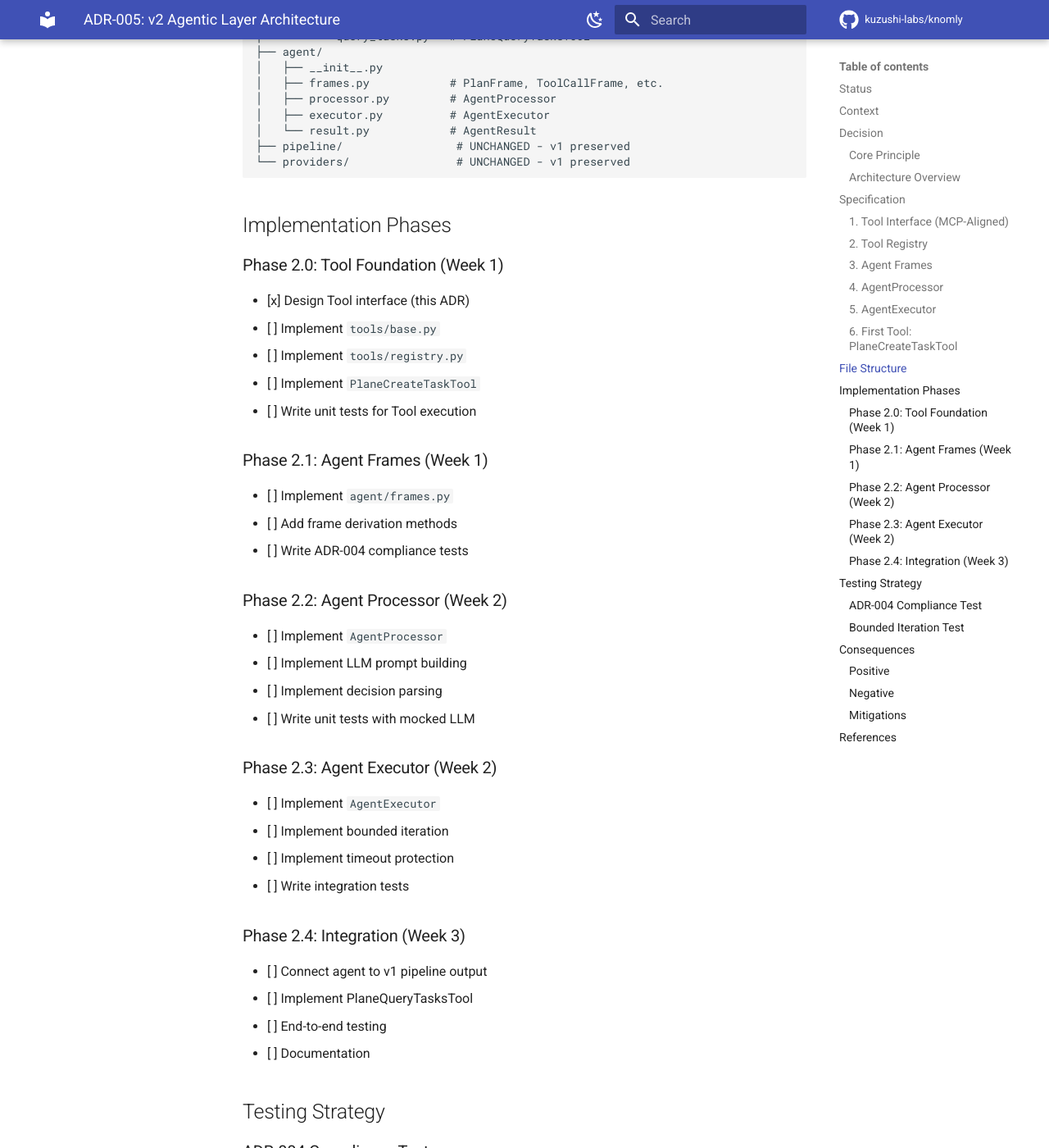
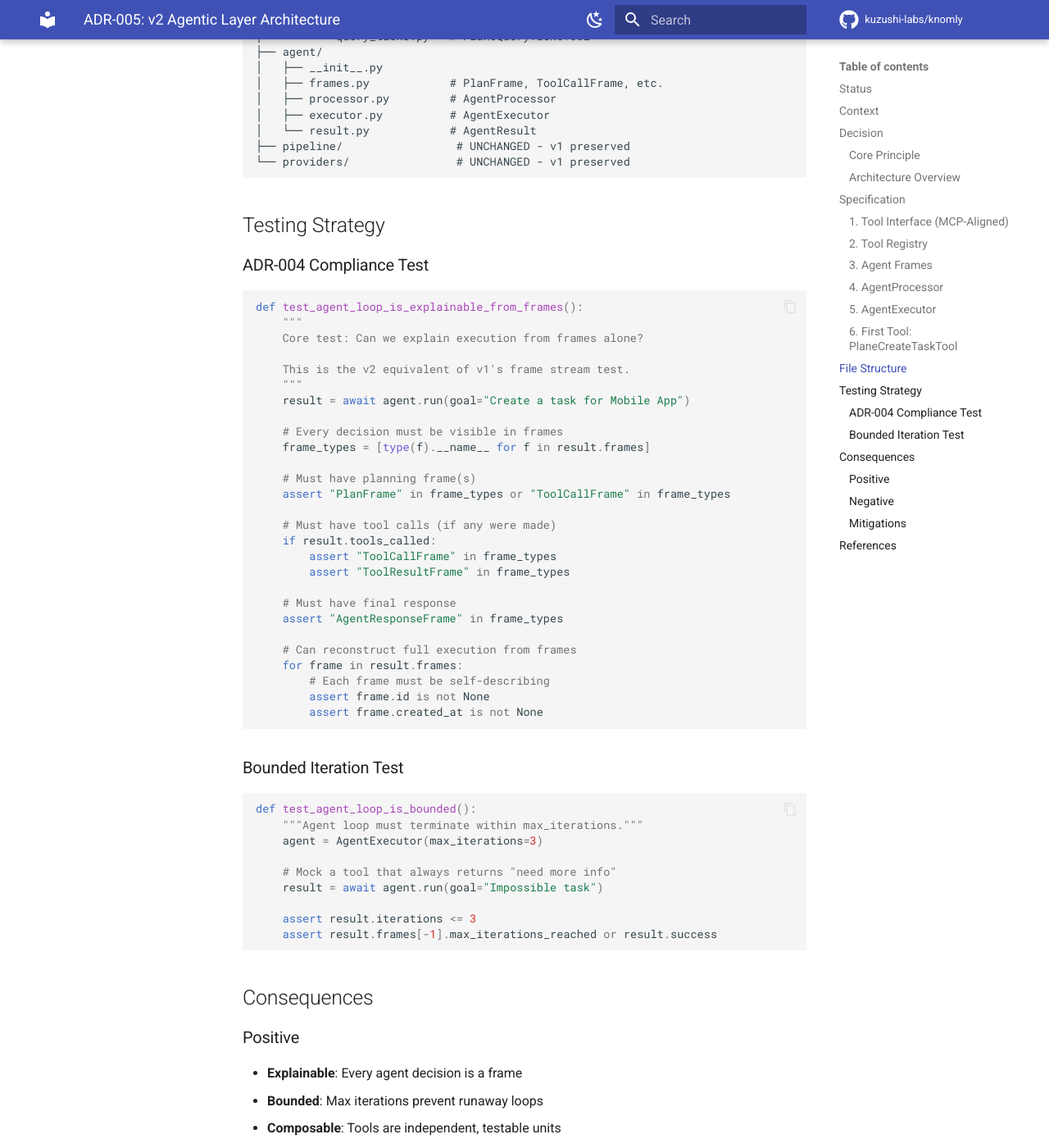
Before and after one commit to kuzushilabsorg/knomly, an MkDocs documentation site: the page built from docs/adr/ADR-005-agentic-layer.md, in a window 1280 px wide and 1400 px high, scrolled down 12345 px. Shown: the whole window at 82% size. Built offline with MkDocs 1.6.1 and Material for MkDocs 9.7.7, drawn with Linux system fonts in a browser that asks for light colours; comment, search, counter and statistics services are not loaded.

Commit message:
docs(adr): remove internal details from ADRs
ADR-001:
- Remove "WhatsApp voice notes → Zulip standups" references
- Generalize to "discrete HTTP requests (webhooks, API calls)"
- Replace internal webhook endpoint with generic example
- Use generic frame names (NotificationFrame vs ZulipMessageFrame)

ADR-005:
- Remove "Implementation Phases" section with week timelines
- Remove internal project tracking checkboxes

🤖 Generated with [Claude Code](https://claude.com/claude-code)

Co-Authored-By: Claude Opus 4.5 <noreply@anthropic.com>

````diff
--- a/docs/adr/ADR-005-agentic-layer.md
+++ b/docs/adr/ADR-005-agentic-layer.md
@@ -636,38 +636,6 @@ knomly/
 └── providers/                # UNCHANGED - v1 preserved
 ```
 
-## Implementation Phases
-
-### Phase 2.0: Tool Foundation (Week 1)
-- [x] Design Tool interface (this ADR)
-- [ ] Implement `tools/base.py`
-- [ ] Implement `tools/registry.py`
-- [ ] Implement `PlaneCreateTaskTool`
-- [ ] Write unit tests for Tool execution
-
-### Phase 2.1: Agent Frames (Week 1)
-- [ ] Implement `agent/frames.py`
-- [ ] Add frame derivation methods
-- [ ] Write ADR-004 compliance tests
-
-### Phase 2.2: Agent Processor (Week 2)
-- [ ] Implement `AgentProcessor`
-- [ ] Implement LLM prompt building
-- [ ] Implement decision parsing
-- [ ] Write unit tests with mocked LLM
-
-### Phase 2.3: Agent Executor (Week 2)
-- [ ] Implement `AgentExecutor`
-- [ ] Implement bounded iteration
-- [ ] Implement timeout protection
-- [ ] Write integration tests
-
-### Phase 2.4: Integration (Week 3)
-- [ ] Connect agent to v1 pipeline output
-- [ ] Implement PlaneQueryTasksTool
-- [ ] End-to-end testing
-- [ ] Documentation
-
 ## Testing Strategy
 
 ### ADR-004 Compliance Test
````
Also changed, not shown: docs/architecture/ADR-001-HTTP-PIPELINE-ADAPTATION.md (+20 -20 lines).
